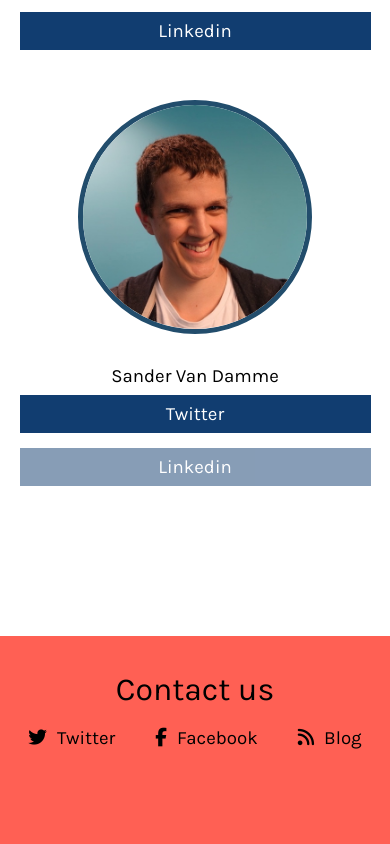
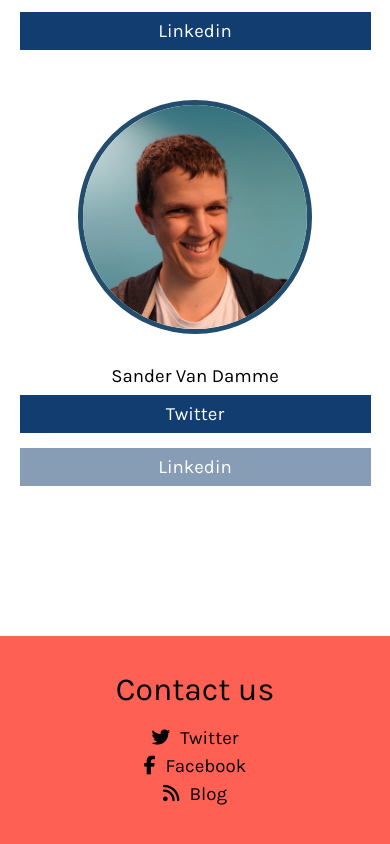
Before and after one commit to osoc16/kleinpas, a plain HTML site: page index.html in a window 390 px wide. Shown: the part 6050-6894 px from the top of the page. Drawn offline with nearby package versions, Linux system fonts and the light colour scheme.

Commit message:
small responsive fix

```diff
--- a/assets/style/styles.scss
+++ b/assets/style/styles.scss
@@ -246,4 +246,11 @@
             }
         }
     }
+
+    footer {
+        .links {
+            display: block;
+            text-align: center;
+        }
+    }
 }
```
Also changed, not shown: assets/style/styles.css.
